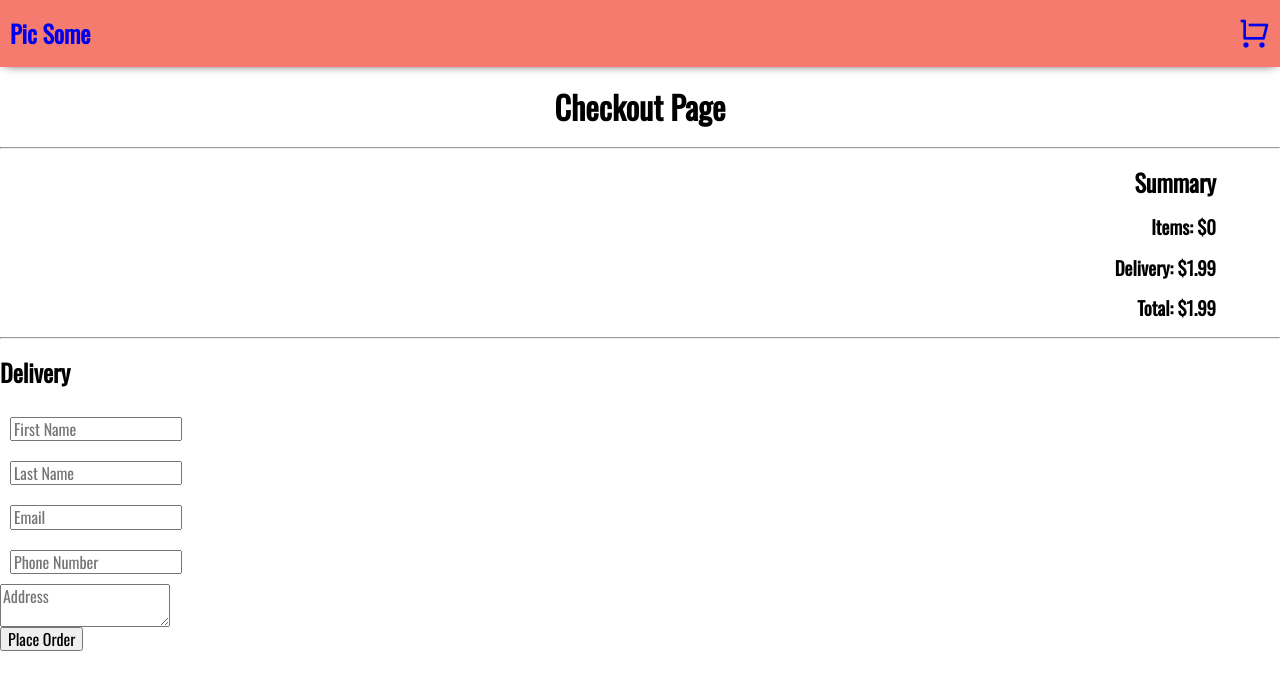
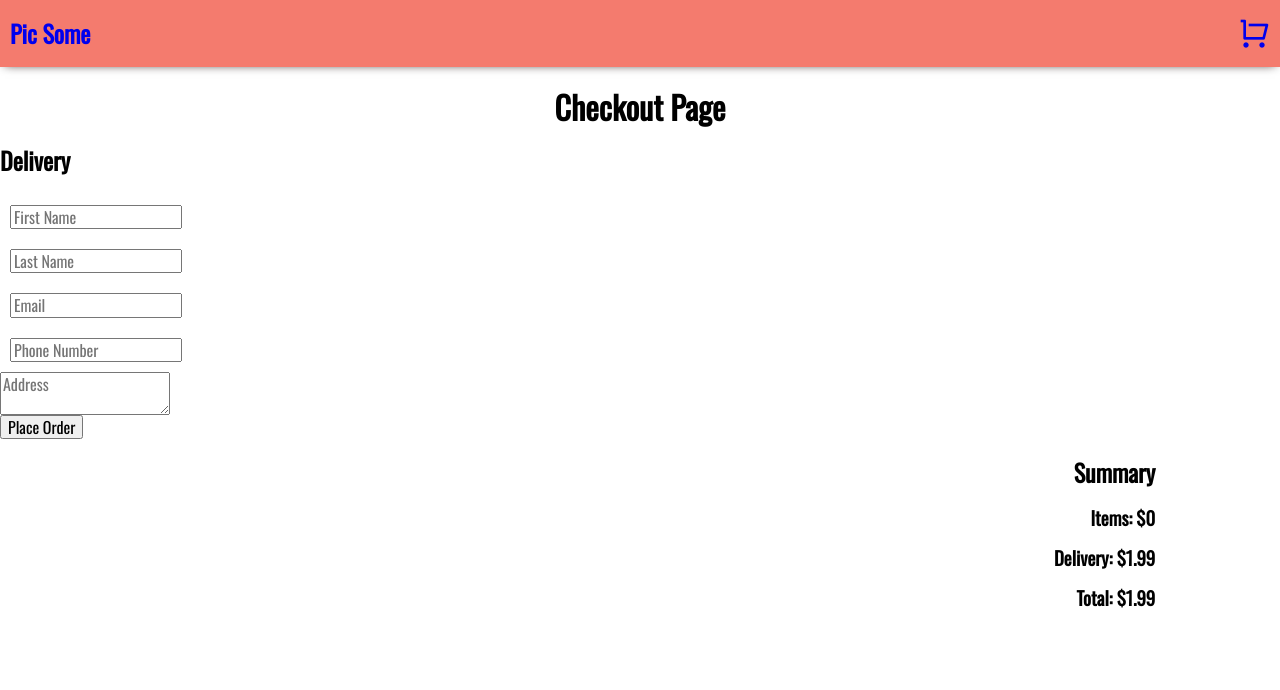
Before and after one commit to Ellhassan213/ReactPractice, a React (Create React App) app: page /checkout in a window 1280 px wide. Shown: the top 690 px of the page. Built offline with nearby package versions, Linux system fonts and the light colour scheme; no server answers.

Commit message:
Added some column structure to checkout page

```diff
--- a/src/pages/Checkout.js
+++ b/src/pages/Checkout.js
@@ -22,9 +22,8 @@ function Checkout() {
     return (
         <main className="checkout-page">
             <h1>Checkout Page</h1>
-            <hr />
-            <OrderSummary />
-            <hr />
+            <div className="columns">
+                <div>
                     <h2>Delivery</h2>
                     <form onSubmit={placeOrder}>
                         <input
@@ -69,6 +68,11 @@ function Checkout() {
                         <br />
                         {<button onClick={placeOrder}>{buttonText}</button>}
                     </form>
+                </div>
+                <div className="order-summary">
+                    <OrderSummary />
+                </div>
+            </div>
         </main>
     )
 }
```
Lines whose indentation alone changed are shown as unchanged.
